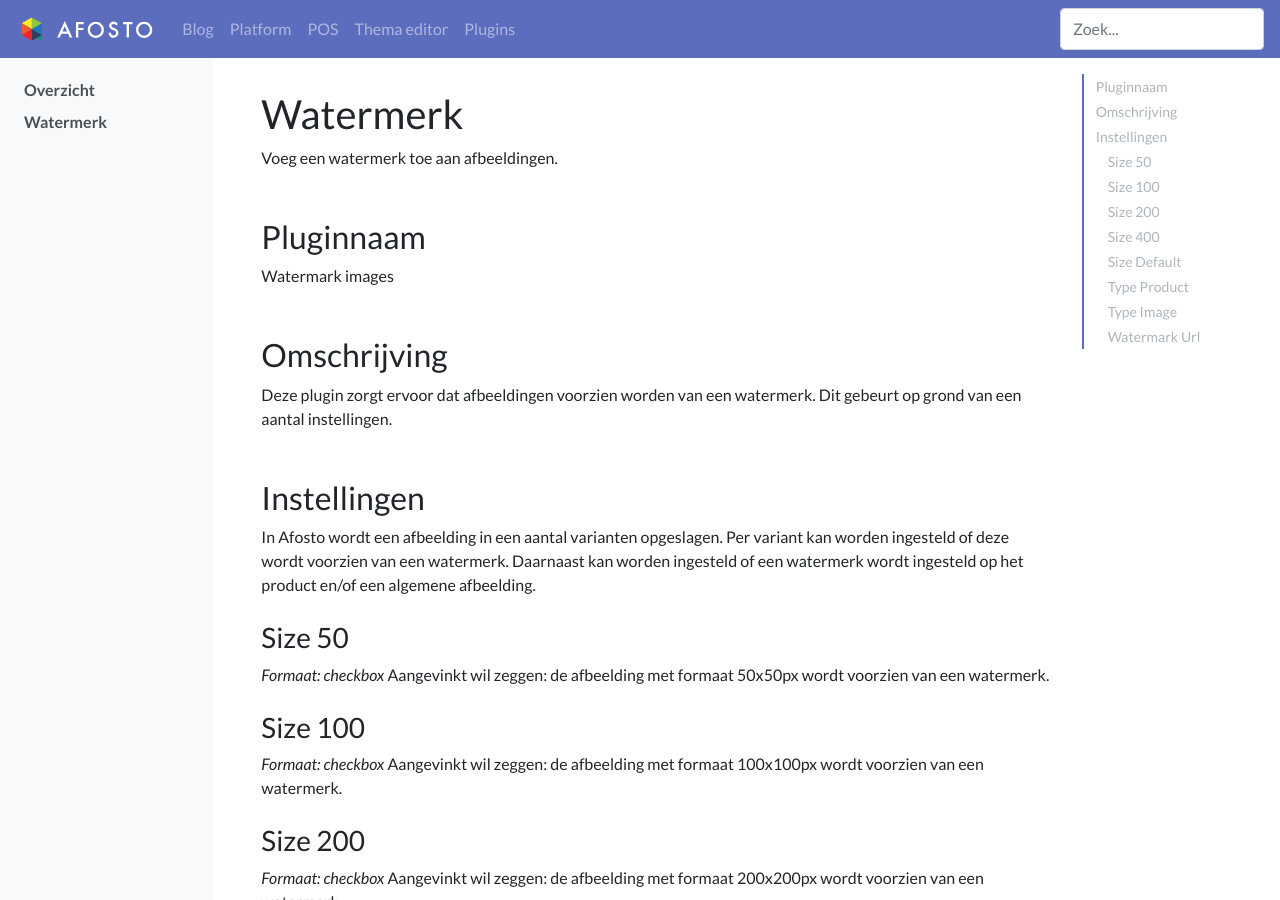
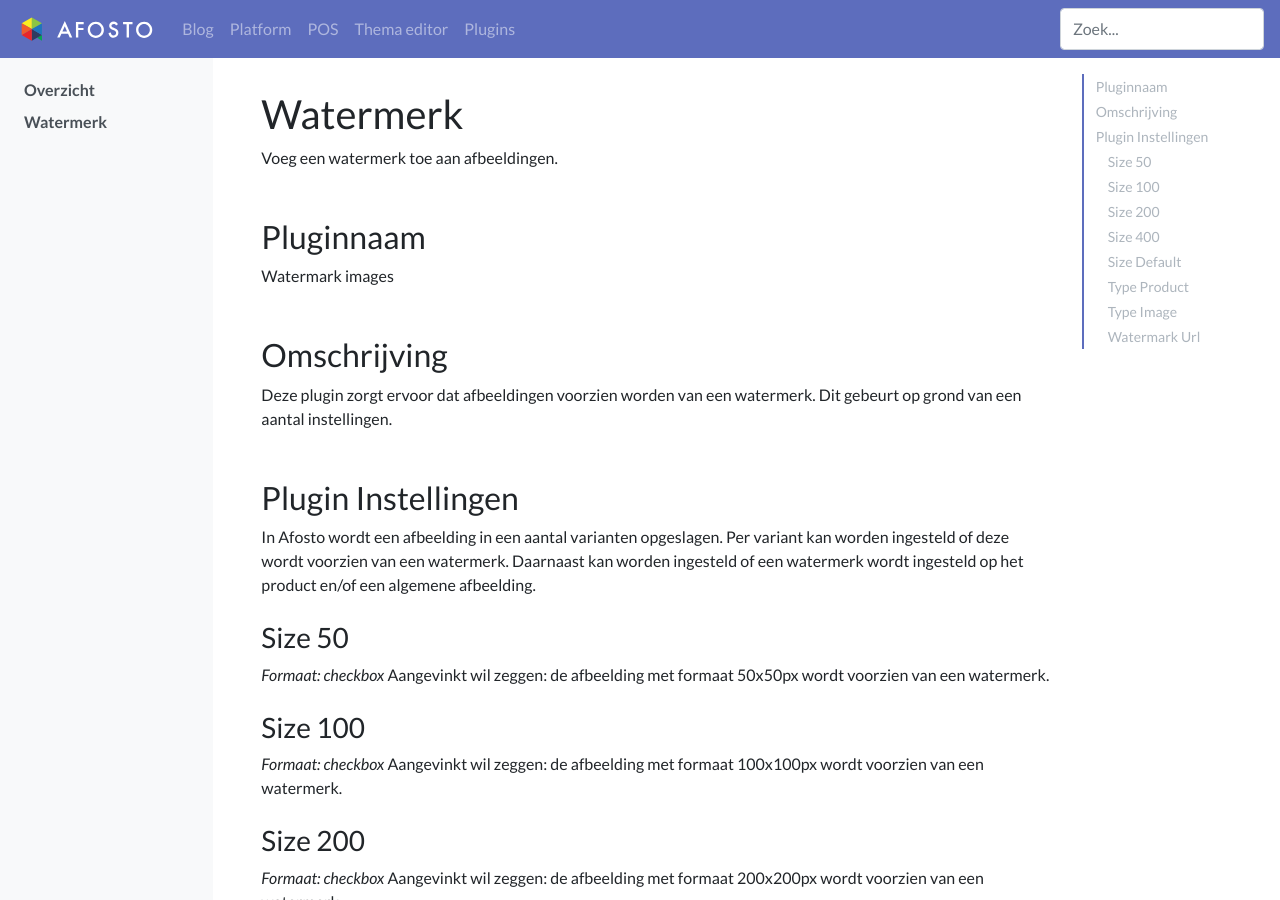
Before and after one commit to afosto/afosto-docs, a Jekyll site: the page built from plugins/watermerk.md, in a window 1280 px wide and 900 px high. Built offline with Jekyll 4.4.1, drawn with Linux system fonts in a browser that asks for light colours.

Commit message:
changed name 'Instellingen'

```diff
--- a/plugins/watermerk.md
+++ b/plugins/watermerk.md
@@ -14,7 +14,7 @@ Watermark images
 ## Omschrijving
 Deze plugin zorgt ervoor dat afbeeldingen voorzien worden van een watermerk. Dit gebeurt op grond van een aantal instellingen.
 
-## Instellingen
+## Plugin Instellingen
 In Afosto wordt een afbeelding in een aantal varianten opgeslagen. Per variant kan worden ingesteld of deze wordt voorzien van een watermerk. Daarnaast kan worden ingesteld of een watermerk wordt ingesteld op het product en/of een algemene afbeelding.
 
 ### Size 50
```
